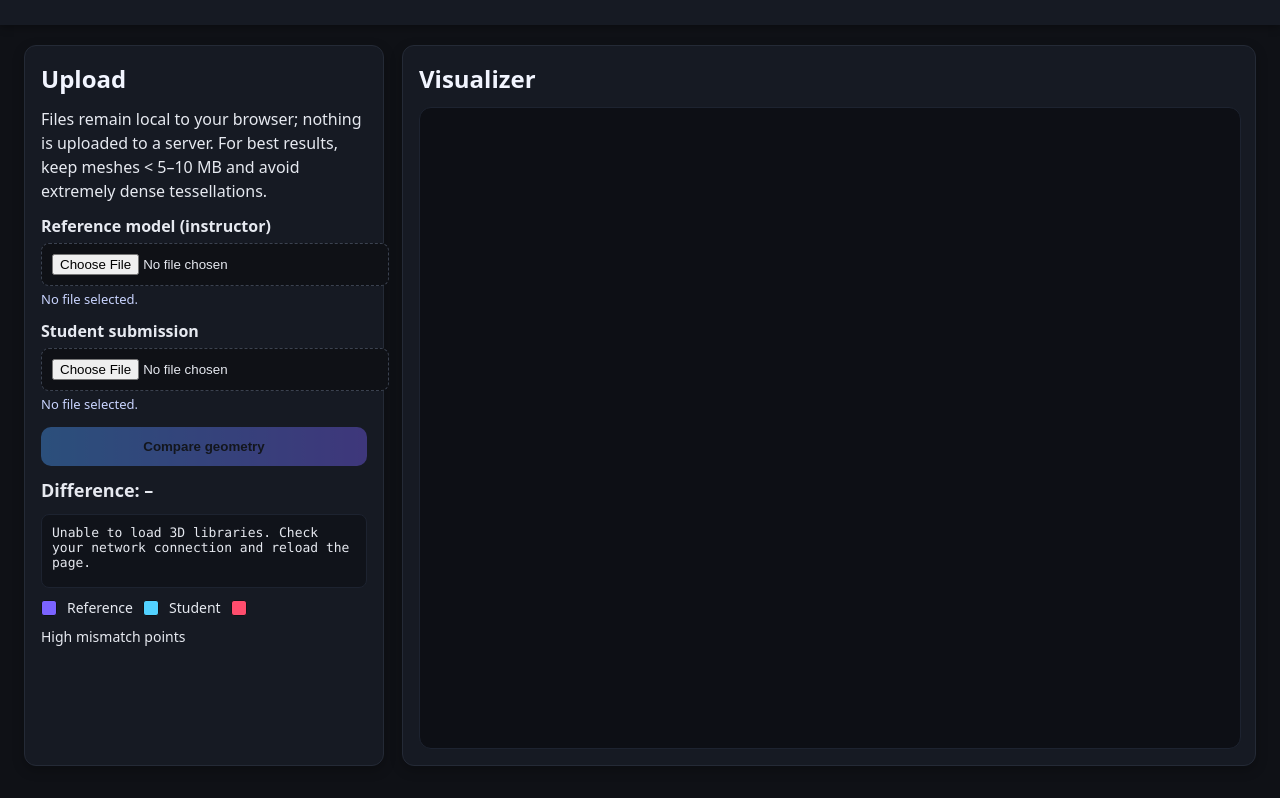
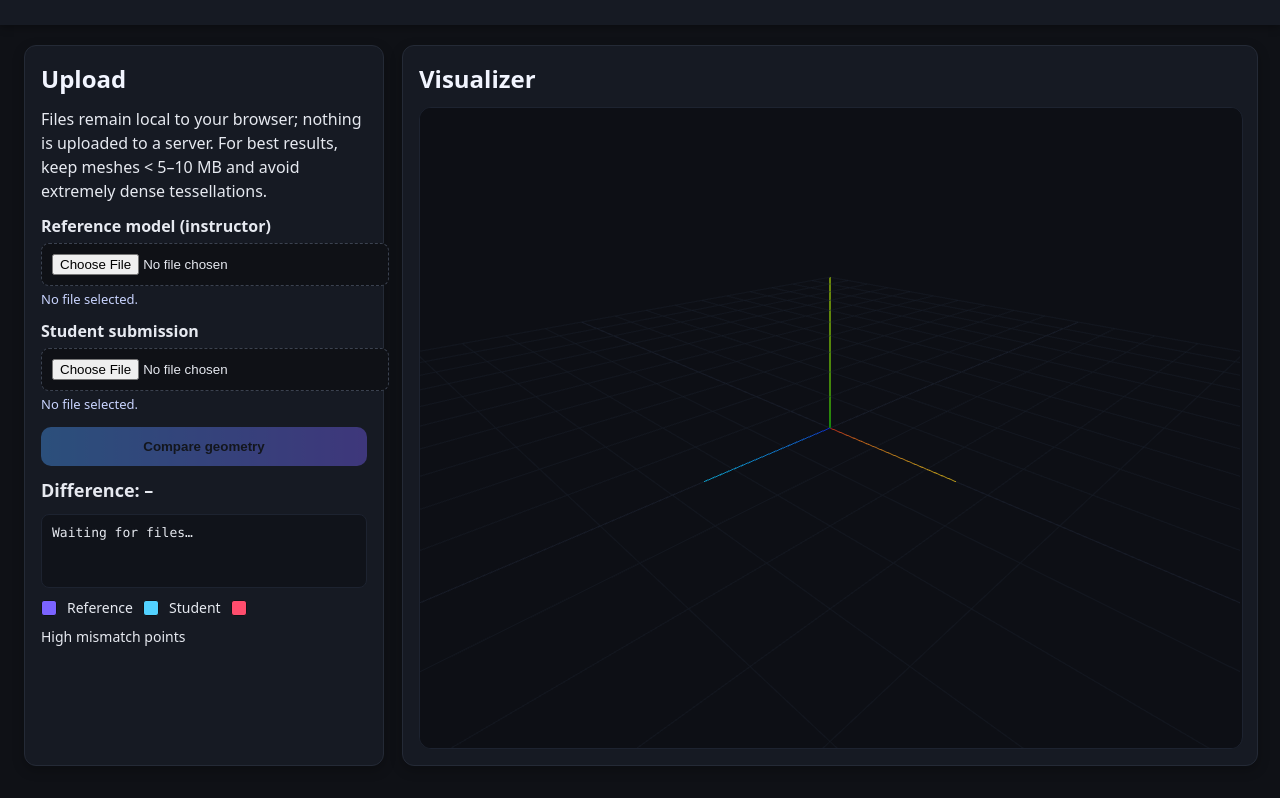
Before and after one commit to 2AronB/USAFA_DFME, a plain HTML site: page index.html in a window 1280 px wide. Shown: the part 137-935 px from the top of the page. Drawn offline with nearby package versions, Linux system fonts and the light colour scheme.

Commit message:
Add fallback sources for 3D libraries

```diff
--- a/index.html
+++ b/index.html
@@ -160,7 +160,7 @@
 </head>
   <body>
     <header>
-      <div class="version" aria-label="App version">v0.2.1</div>
+      <div class="version" aria-label="App version">v0.2.2</div>
       <h1>CAD Geometry Overlap Grader</h1>
       <p>Upload your reference model and a student submission (STL or OBJ). The viewer will auto-align, score the shape difference, and highlight mismatches in red.</p>
     </header>
@@ -192,6 +192,16 @@
       <div id="viewer"></div>
     </section>
   </main>
+
+  <script type="importmap">
+    {
+      "imports": {
+        "three": "./libs/three.module.js",
+        "three/examples/": "./libs/examples/",
+        "three-mesh-bvh": "./libs/three-mesh-bvh.module.js"
+      }
+    }
+  </script>
 
   <script type="module">
     let THREE, OrbitControls, STLLoader, OBJLoader, BufferGeometryUtils;
@@ -232,19 +242,64 @@
       .catch(err => {
         console.error('Failed to load 3D libraries', err);
         libraryFailed = true;
-        statusEl.textContent = 'Unable to load 3D libraries. Check your network connection and reload the page.';
+        statusEl.textContent = `Unable to load 3D libraries. ${err?.message || 'Check your network connection and reload the page.'}`;
         compareBtn.disabled = true;
       });
 
     async function loadLibraries() {
       statusEl.textContent = 'Loading 3D libraries…';
+
+      const sources = [
+        {
+          label: 'local /libs folder',
+          three: './libs/three.module.js',
+          orbit: './libs/examples/jsm/controls/OrbitControls.js',
+          stl: './libs/examples/jsm/loaders/STLLoader.js',
+          obj: './libs/examples/jsm/loaders/OBJLoader.js',
+          utils: './libs/examples/jsm/utils/BufferGeometryUtils.js',
+          bvh: './libs/three-mesh-bvh.module.js'
+        },
+        {
+          label: 'jsDelivr',
+          three: 'https://cdn.jsdelivr.net/npm/three@0.164.1/build/three.module.js',
+          orbit: 'https://cdn.jsdelivr.net/npm/three@0.164.1/examples/jsm/controls/OrbitControls.js',
+          stl: 'https://cdn.jsdelivr.net/npm/three@0.164.1/examples/jsm/loaders/STLLoader.js',
+          obj: 'https://cdn.jsdelivr.net/npm/three@0.164.1/examples/jsm/loaders/OBJLoader.js',
+          utils: 'https://cdn.jsdelivr.net/npm/three@0.164.1/examples/jsm/utils/BufferGeometryUtils.js',
+          bvh: 'https://cdn.jsdelivr.net/npm/three-mesh-bvh@0.6.10/build/index.module.js'
+        },
+        {
+          label: 'unpkg',
+          three: 'https://unpkg.com/three@0.164.1/build/three.module.js',
+          orbit: 'https://unpkg.com/three@0.164.1/examples/jsm/controls/OrbitControls.js',
+          stl: 'https://unpkg.com/three@0.164.1/examples/jsm/loaders/STLLoader.js',
+          obj: 'https://unpkg.com/three@0.164.1/examples/jsm/loaders/OBJLoader.js',
+          utils: 'https://unpkg.com/three@0.164.1/examples/jsm/utils/BufferGeometryUtils.js',
+          bvh: 'https://unpkg.com/three-mesh-bvh@0.6.10/build/index.module.js'
+        },
+        {
+          label: 'cdnjs (three only) + Skypack (BVH)',
+          three: 'https://cdnjs.cloudflare.com/ajax/libs/three.js/0.164.1/three.module.js',
+          orbit: 'https://cdnjs.cloudflare.com/ajax/libs/three.js/0.164.1/examples/jsm/controls/OrbitControls.js',
+          stl: 'https://cdnjs.cloudflare.com/ajax/libs/three.js/0.164.1/examples/jsm/loaders/STLLoader.js',
+          obj: 'https://cdnjs.cloudflare.com/ajax/libs/three.js/0.164.1/examples/jsm/loaders/OBJLoader.js',
+          utils: 'https://cdnjs.cloudflare.com/ajax/libs/three.js/0.164.1/examples/jsm/utils/BufferGeometryUtils.js',
+          bvh: 'https://cdn.skypack.dev/three-mesh-bvh@0.6.10?min'
+        }
+      ];
+
+      const errors = [];
+
+      for (const source of sources) {
+        try {
+          statusEl.textContent = `Loading 3D libraries from ${source.label}…`;
           const [threeMod, orbitMod, stlMod, objMod, utilsMod, bvhMod] = await Promise.all([
-        import('https://cdn.jsdelivr.net/npm/three@0.164.1/build/three.module.js'),
-        import('https://cdn.jsdelivr.net/npm/three@0.164.1/examples/jsm/controls/OrbitControls.js'),
-        import('https://cdn.jsdelivr.net/npm/three@0.164.1/examples/jsm/loaders/STLLoader.js'),
-        import('https://cdn.jsdelivr.net/npm/three@0.164.1/examples/jsm/loaders/OBJLoader.js'),
-        import('https://cdn.jsdelivr.net/npm/three@0.164.1/examples/jsm/utils/BufferGeometryUtils.js'),
-        import('https://cdn.jsdelivr.net/npm/three-mesh-bvh@0.6.10/build/index.module.js')
+            import(source.three),
+            import(source.orbit),
+            import(source.stl),
+            import(source.obj),
+            import(source.utils),
+            import(source.bvh)
           ]);
 
           THREE = threeMod;
@@ -257,6 +312,16 @@
           THREE.BufferGeometry.prototype.computeBoundsTree = computeBoundsTree;
           THREE.BufferGeometry.prototype.disposeBoundsTree = disposeBoundsTree;
           THREE.Mesh.prototype.raycast = acceleratedRaycast;
+
+          statusEl.textContent = `3D libraries loaded from ${source.label}. Select two files to compare.`;
+          return;
+        } catch (err) {
+          console.warn(`Failed to load 3D libraries from ${source.label}`, err);
+          errors.push(`${source.label}: ${err?.message || err}`);
+        }
+      }
+
+      throw new Error(`All library sources failed. Tried: ${errors.join(' | ')}`);
     }
 
     function initScene() {
@@ -311,7 +376,7 @@
 
       if (libraryFailed) {
         compareBtn.disabled = true;
-        if (!keepStatus) statusEl.textContent = 'Unable to load 3D libraries. Check your network connection and reload the page.';
+        if (!keepStatus) statusEl.textContent = 'Unable to load 3D libraries. See console/status for source attempts.';
         return;
       }
 
```
Also changed, not shown: 1 other file. Lines whose indentation alone changed are shown as unchanged.
